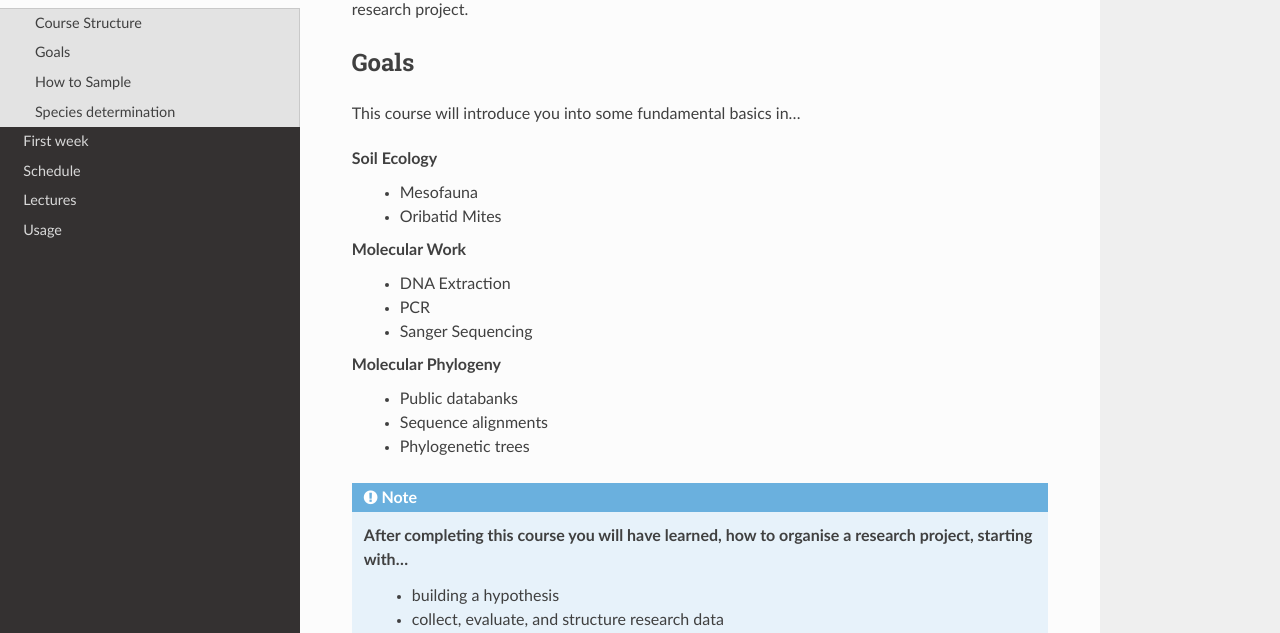
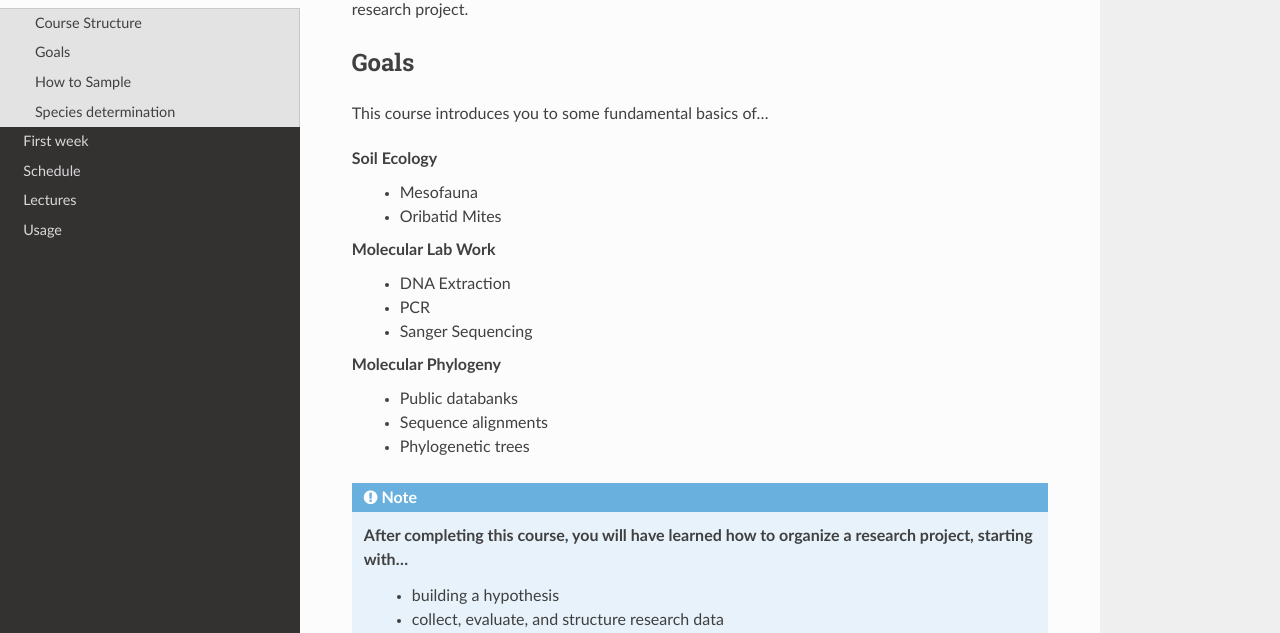
Before and after one commit to bheimbu/evolutionary_ecology, a Sphinx documentation site: the page built from docs/source/introduction.rst, in a window 1280 px wide and 900 px high, scrolled down 784 px. Shown: the part 154-787 px from the top of the window. Built offline with Sphinx 7.4.7 and the Read the Docs theme 2.0.0, drawn with Linux system fonts in a browser that asks for light colours; pages that are not in the unit, such as notebooks, are missing from menus.

Commit message:
Update introduction.rst

```diff
--- a/docs/source/introduction.rst
+++ b/docs/source/introduction.rst
@@ -22,12 +22,12 @@ The :ref:`third-week` is dedicated to you and your own research project. In the
 Goals
 -----------
 
-This course will introduce you into some fundamental basics in...
+This course introduces you to some fundamental basics of...
 
 **Soil Ecology**
   - Mesofauna
   - Oribatid Mites
-**Molecular Work**
+**Molecular Lab Work**
   - DNA Extraction
   - PCR
   - Sanger Sequencing
@@ -37,7 +37,7 @@ This course will introduce you into some fundamental basics in...
   - Phylogenetic trees
 
 .. note::
-  After completing this course you will have learned, how to organise a **research project**, starting with...
+  After completing this course, you will have learned how to organize a **research project**, starting with...
     - building a hypothesis
     - collect, evaluate, and structure research data
     - choose appropriate methods for analyses
```
